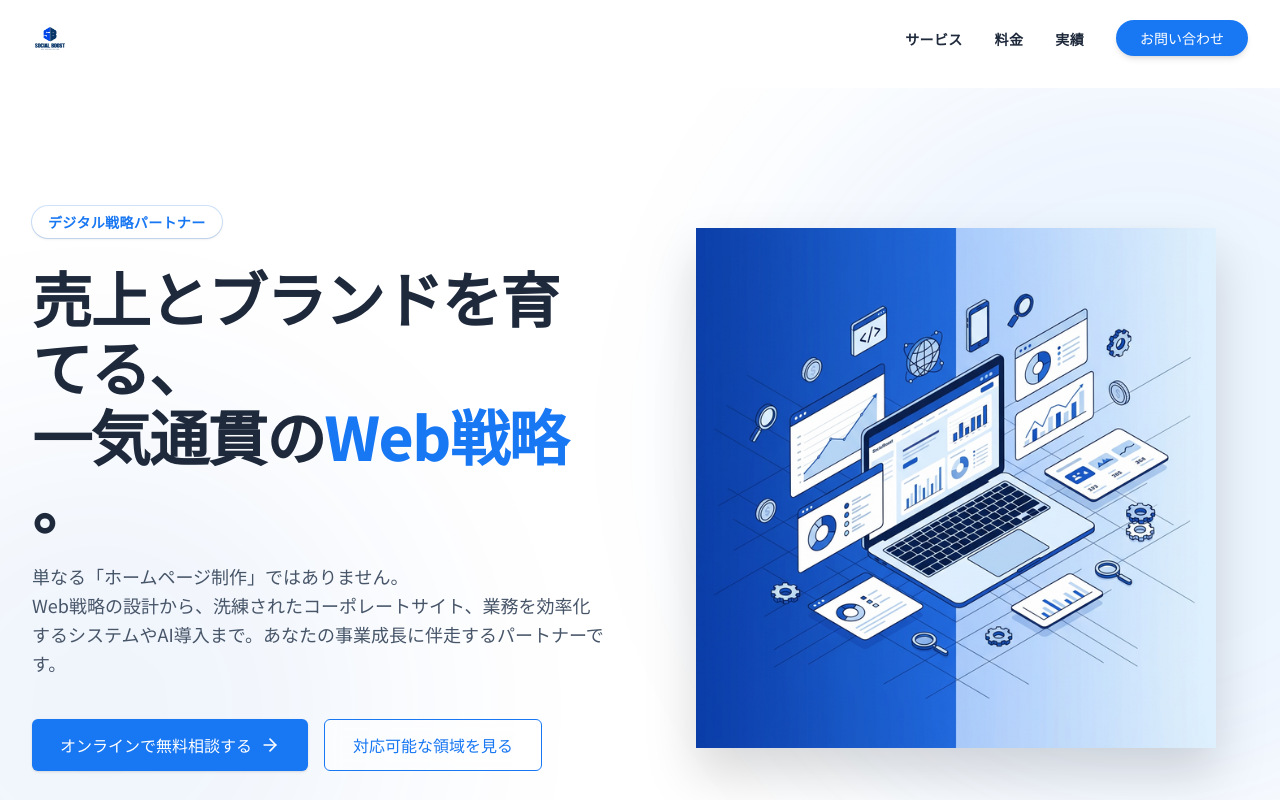
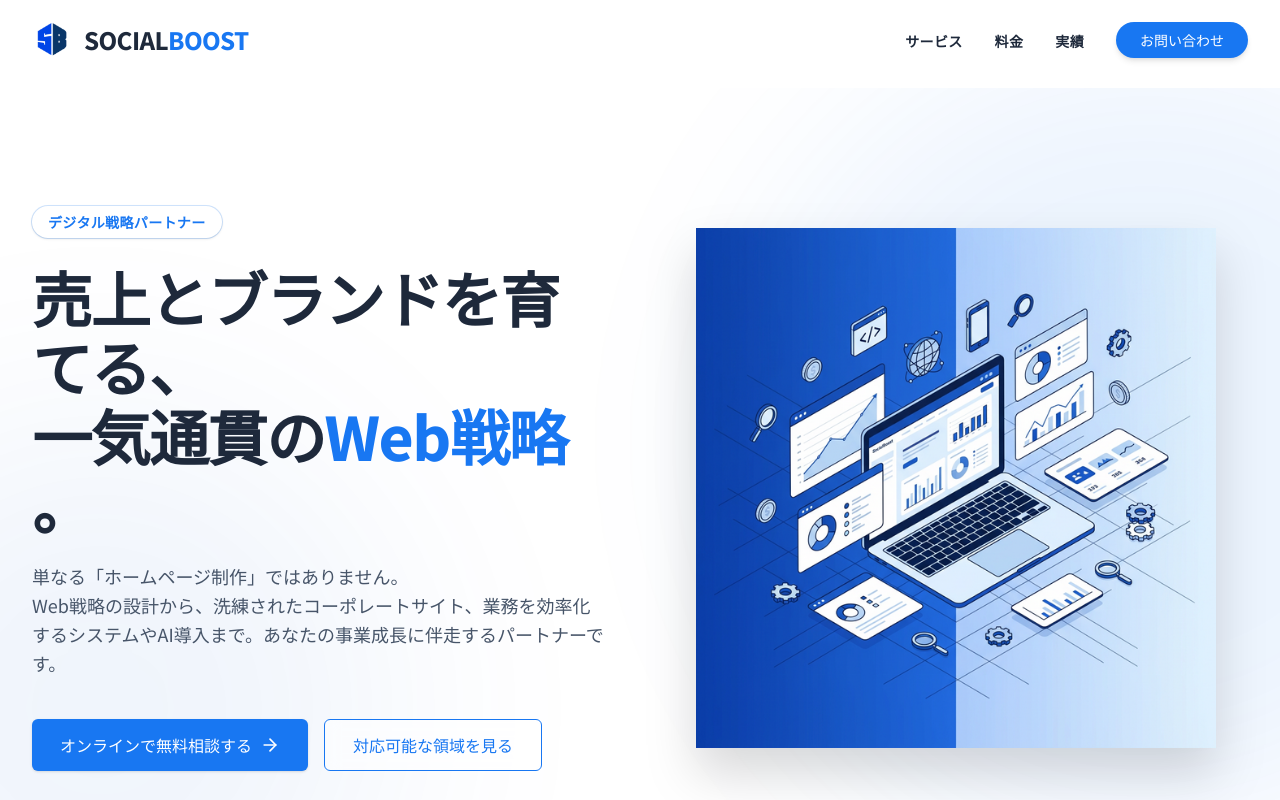
Before and after one commit to SocialBoost1201/socialboost, a Next.js app: page / in a window 1280 px wide. Shown: the top 800 px of the page. Built offline with nearby package versions, Linux system fonts and the light colour scheme.

Commit message:
style: change logo to icon with text in Header and Footer

```diff
--- a/src/components/layout/Footer.tsx
+++ b/src/components/layout/Footer.tsx
@@ -8,14 +8,17 @@ export function Footer() {
       <Container>
         <div className="grid grid-cols-1 gap-12 md:grid-cols-4 lg:grid-cols-5">
           <div className="md:col-span-1 lg:col-span-2">
-            <Link href="/" className="inline-block mb-8 transition-transform hover:opacity-80">
+            <Link href="/" className="inline-flex items-center space-x-3 mb-8 transition-opacity hover:opacity-80">
               <Image
-                src="/socialboost.logo.png"
-                alt="SocialBoost"
-                width={200}
-                height={50}
-                className="h-12 md:h-14 w-auto"
+                src="/web-app-manifest-512x512.png"
+                alt=""
+                width={56}
+                height={56}
+                className="h-10 w-10 md:h-14 md:w-14 object-contain"
               />
+              <span className="font-extrabold tracking-tight text-2xl md:text-3xl text-text-primary uppercase">
+                Social<span className="text-brand-primary">Boost</span>
+              </span>
             </Link>
             <p className="text-sm text-text-secondary leading-relaxed md:pr-8">
               事業成長のための伴走型デジタル戦略パートナー。要件定義からWebデザイン、LP制作、システム開発、AI導入まで一気通貫で支援します。
--- a/src/components/layout/Header.tsx
+++ b/src/components/layout/Header.tsx
@@ -42,15 +42,18 @@ export function Header() {
       )}
     >
       <div className="mx-auto flex w-full max-w-7xl items-center justify-between px-5 md:px-8">
-        <Link href="/" className="flex items-center space-x-2">
+        <Link href="/" className="flex items-center space-x-3 transition-opacity hover:opacity-80">
           <Image
-            src="/socialboost.logo.png"
-            alt="SocialBoost"
-            width={160}
+            src="/web-app-manifest-512x512.png"
+            alt=""
+            width={40}
             height={40}
-            className="h-8 w-auto md:h-9"
+            className="h-8 w-8 md:h-10 md:w-10 object-contain"
             priority
           />
+          <span className="font-extrabold tracking-tight text-xl md:text-2xl text-text-primary uppercase">
+            Social<span className="text-brand-primary">Boost</span>
+          </span>
         </Link>
 
         {/* Desktop Nav */}
```
